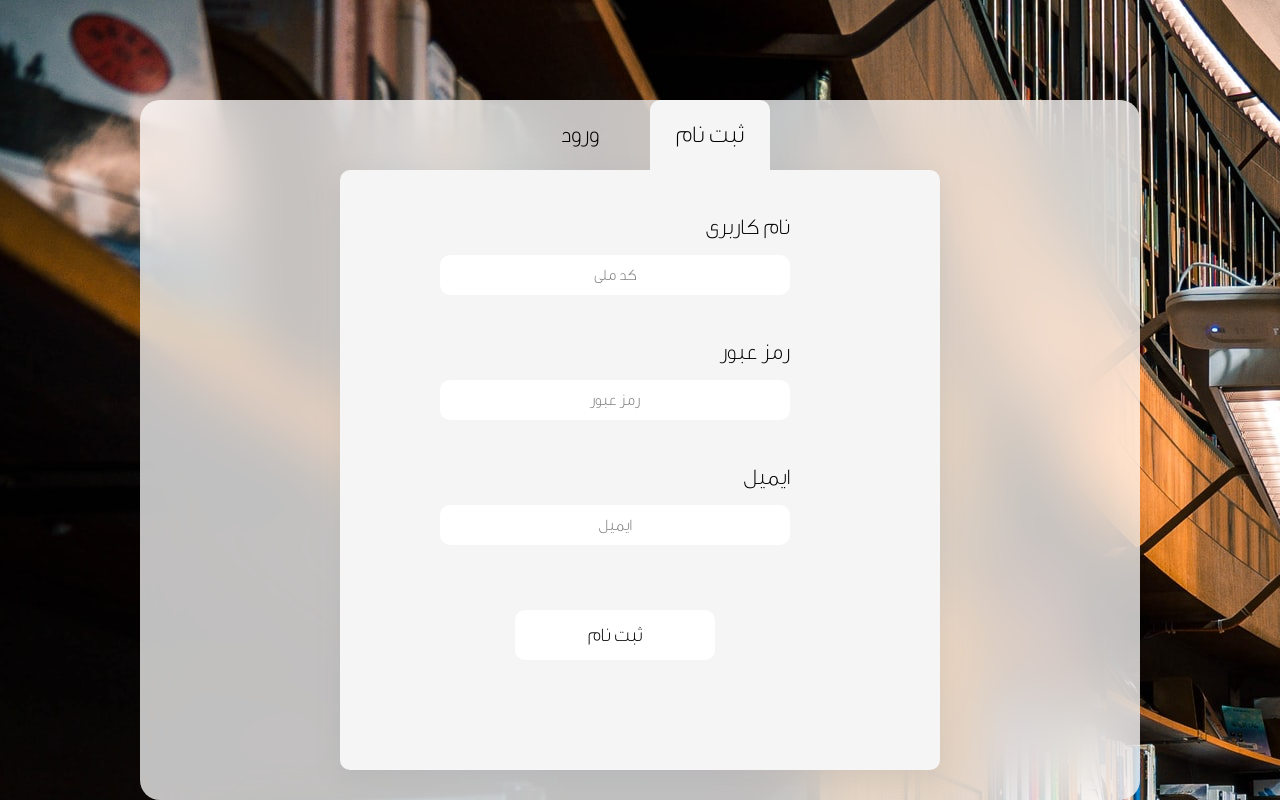
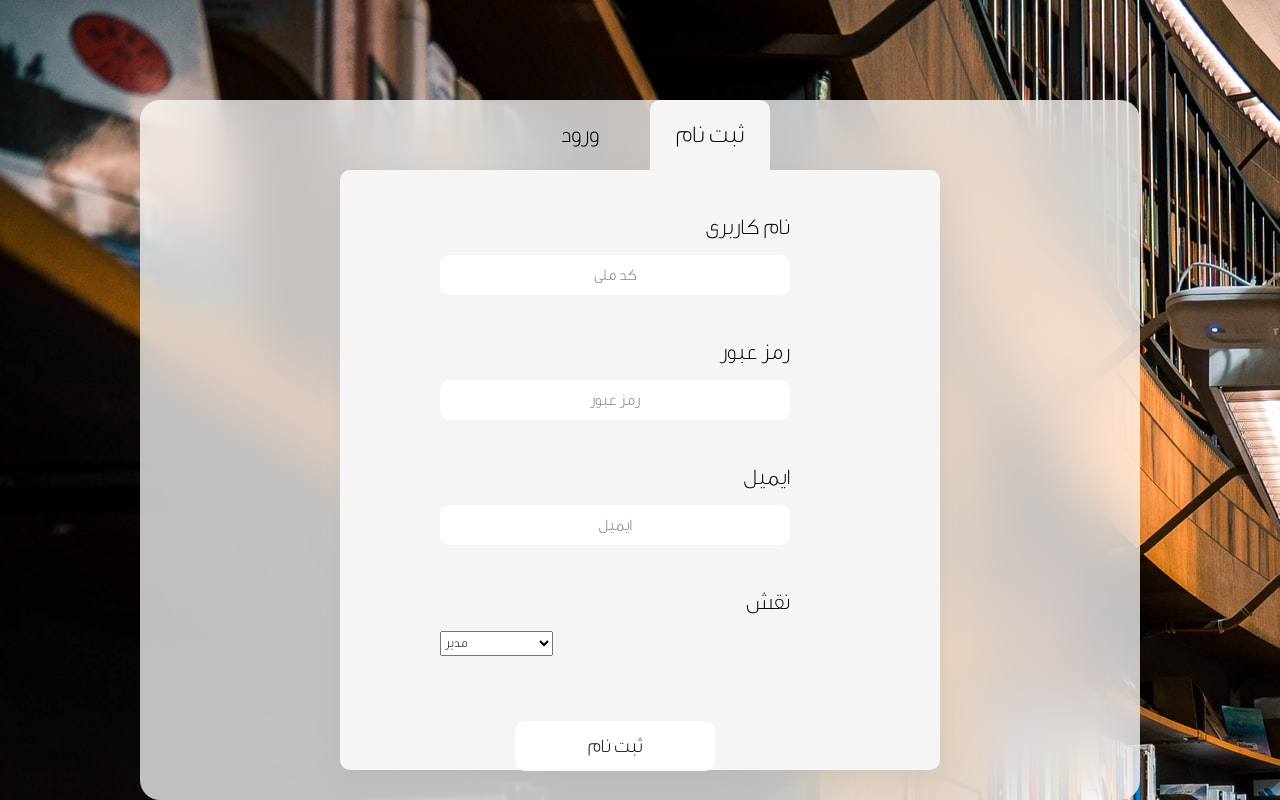
Before and after one commit to alivarastepour/LMS, a React (Create React App) app in the folder front-end/: page / in a window 1280 px wide. Both pictures are taken after a click on the button "ثبت نام". Built offline with nearby package versions, Linux system fonts and the light colour scheme; the HTML template or start-up script is replaced by a standard one.

Commit message:
role field is added

```diff
--- a/front-end/src/Components/Sign-up/Sign-up.js
+++ b/front-end/src/Components/Sign-up/Sign-up.js
@@ -7,13 +7,14 @@ const SignUp = () => {
     const [username, setUsername] = useState('');
     const [password, setPassword] = useState('');
     const [email, setEmail] = useState('');
+    const [role, setRole] = useState('');
     return <>
         <Wrapper>
             <Content>
-                <form onSubmit={(e) => signUpHandler(e, username, password, email)}>
+                <form onSubmit={(e) => signUpHandler(e, username, password, email, role)}>
                     <div className="flex-item labelX">نام کاربری</div>
                     <div className="flex-item inputX">
-                        <input value={username} onChange={e => setUser(e.target.value, setUsername)} className="inp" type='text' placeholder="کد ملی"/>
+                        <input autoFocus value={username} onChange={e => setUser(e.target.value, setUsername)} className="inp" type='text' placeholder="کد ملی"/>
                     </div>
                     <div className="flex-item labelX" >رمز عبور</div>
                     <div className="flex-item inputX">
@@ -22,6 +23,14 @@ const SignUp = () => {
                     <div className="flex-item labelX" >ایمیل</div>
                     <div className="flex-item inputX">
                         <input value={email} onChange={e => set_Email(e.target.value, setEmail)} className="inp" type='text' placeholder="ایمیل"/>
+                    </div>
+                    <div className="flex-item labelX" >نقش</div>
+                    <div className="flex-item inputX">
+                        <select onChange={e => setRole(e.target.value)} className="select">
+                            <option value='manager'>مدیر</option>
+                            <option value='teacher'>دبیر/استاد</option>
+                            <option value='student'>دانش‌آموز/دانشجو</option>
+                        </select>
                     </div>
                     <div className="flex-item submitX">
                         <button type='submit' className="buttonX">ثبت نام</button>
```
